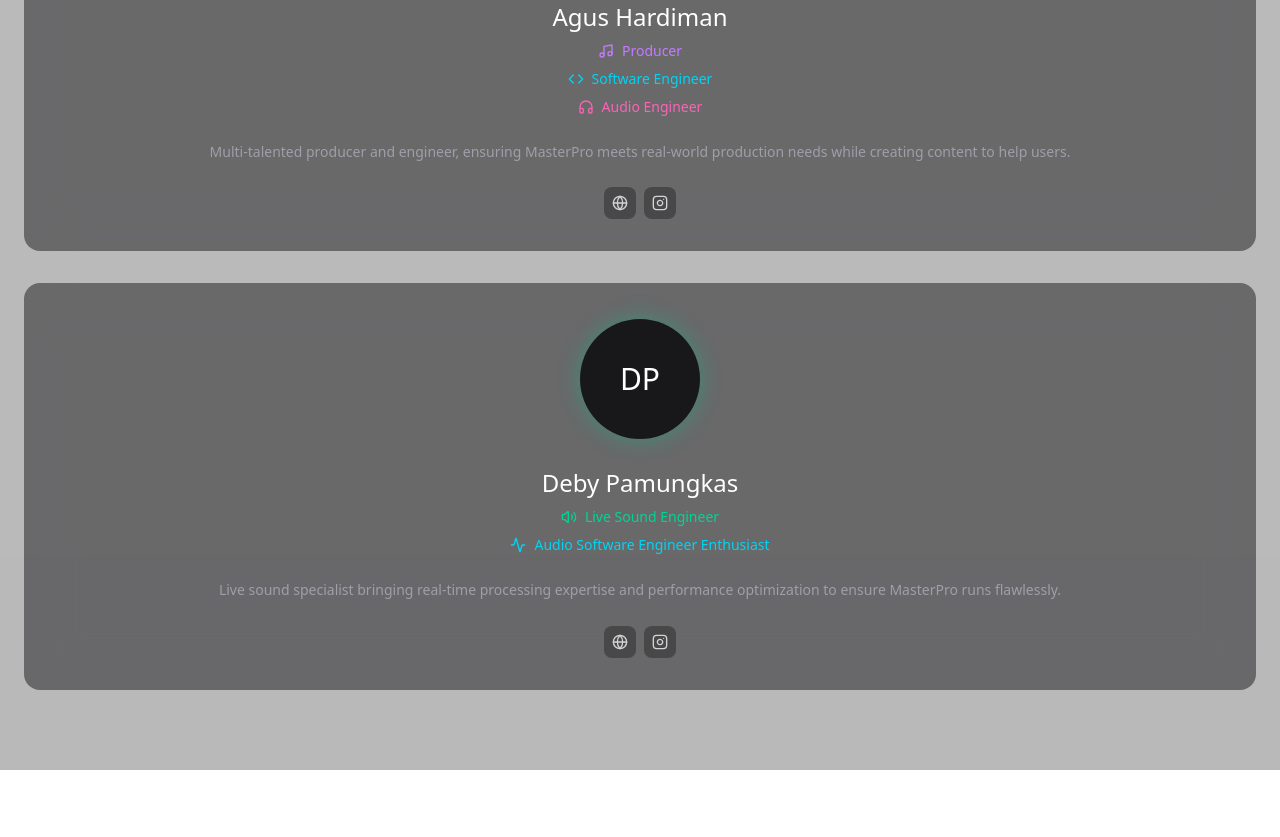
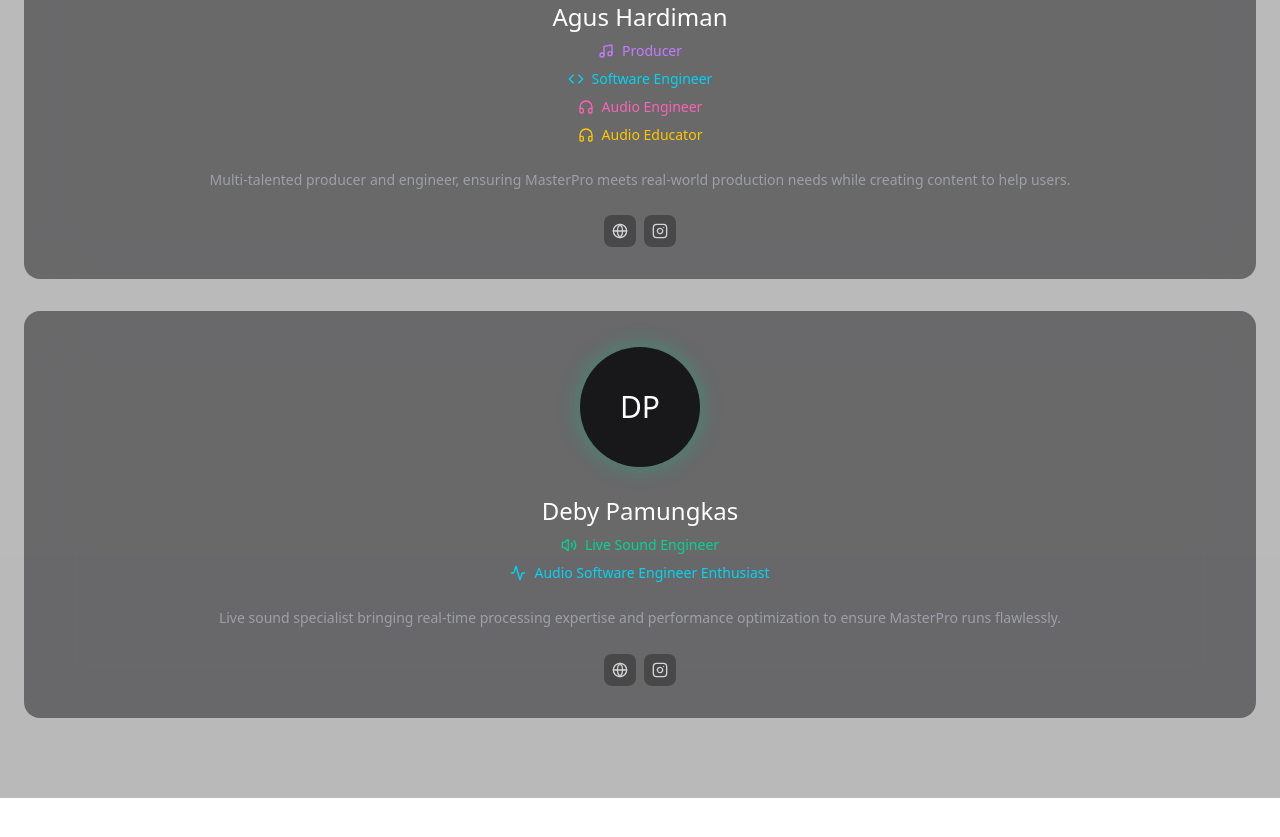
Before and after one commit to kohler29/audio-mastering, a Next.js app: page / in a window 1280 px wide. Shown: the part 4780-5617 px from the top of the page. Built offline with nearby package versions, Linux system fonts and the light colour scheme; no server answers.

Commit message:
Update LandingPage.tsx

```diff
--- a/components/LandingPage.tsx
+++ b/components/LandingPage.tsx
@@ -940,6 +940,10 @@ export function LandingPage({ onGetStarted, onViewFeatures, onViewAbout, onViewS
                   <Headphones className="w-4 h-4" />
                   <span>Audio Engineer</span>
                 </div>
+                <div className="flex items-center justify-center gap-2 text-yellow-400 text-sm">
+                  <Headphones className="w-4 h-4" />
+                  <span>Audio Educator</span>
+                </div>
               </div>
 
               <p className="text-zinc-400 text-sm text-center leading-relaxed mb-6">
```
